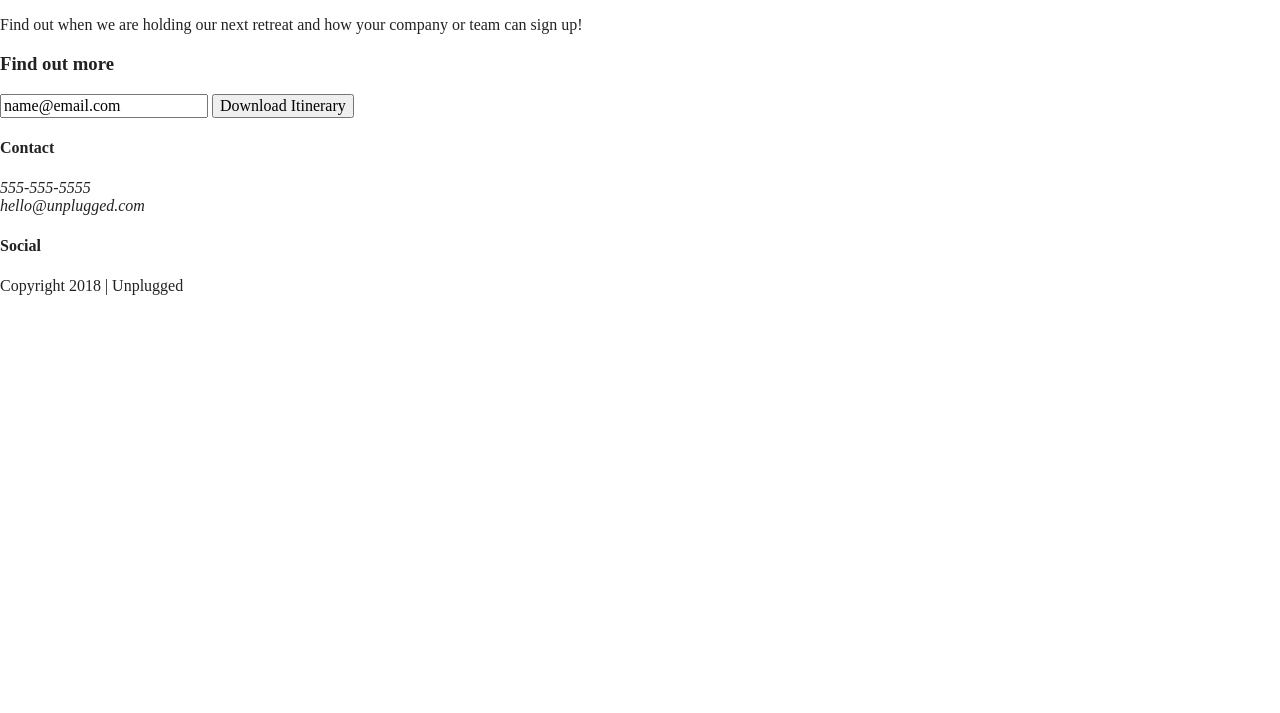
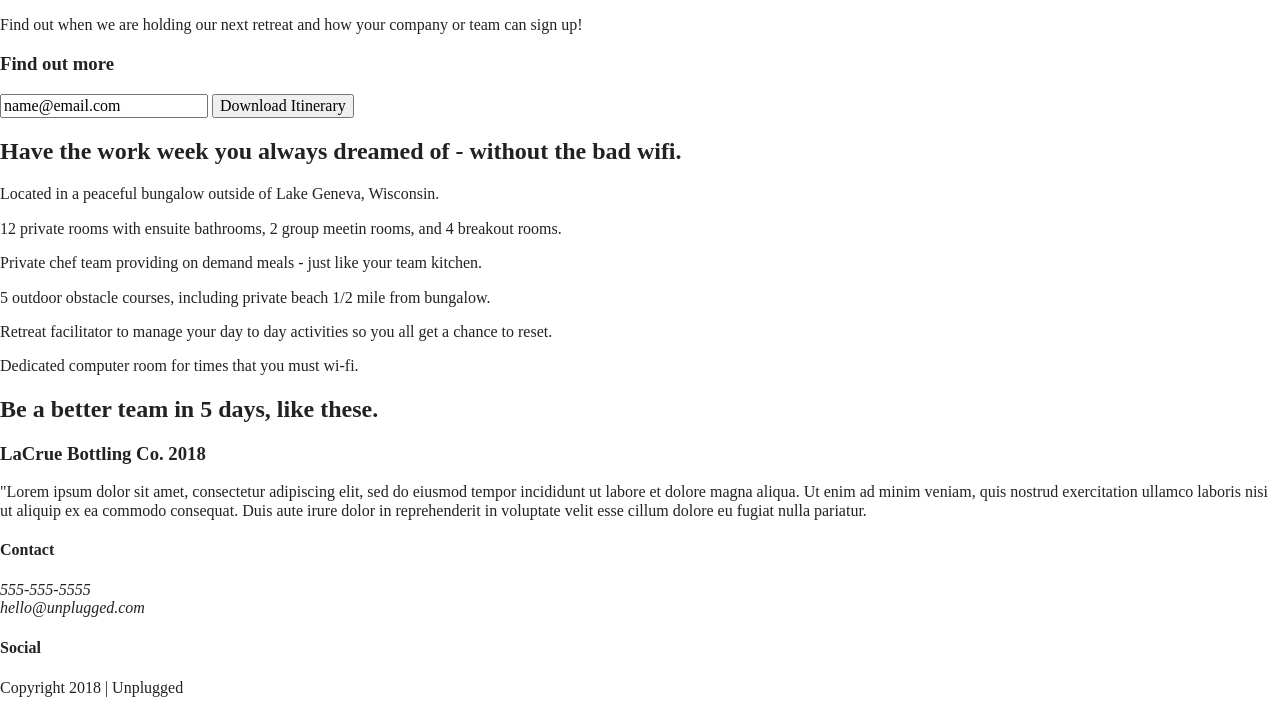
Before and after one commit to Whitehurst87/unplugged-website-project, a website built with Parcel: page index.html in a window 1280 px wide. Shown: the part 176-889 px from the top of the page. Before the commit the page ends 800 px from the top, so only its background shows below. Built offline with nearby package versions, Linux system fonts and the light colour scheme.

Commit message:
added features and reviews

```diff
--- a/index.html
+++ b/index.html
@@ -65,6 +65,73 @@
       </div>
     </aside>
 
+    <section class="features">
+      <div class="content-wrapper">
+        <h2>Have the work week you always dreamed of - without the bad wifi.</h2>
+        <article>
+        <p class="fontawesome-icon"></p>
+        <p class="features-item-description"> Located in a peaceful bungalow outside of
+          Lake Geneva, Wisconsin.</p>
+        </article>
+
+        <article>
+          <p class="fontawesome-icon"></p>
+          <p class="features-item-description"> 12 private rooms with ensuite bathrooms,
+            2 group meetin rooms, and 4 breakout rooms.
+          </p>
+        </article>
+
+        <article>
+          <p class="fontawesome-icon"></p>
+          <p class="features-item-description"> Private chef team providing on demand meals -
+             just like your team kitchen.
+          </p>
+        </article>
+
+        <article>
+          <p class="fontawesome-icon"></p>
+          <p class="features-item-description"> 5 outdoor obstacle courses, including
+             private beach 1/2 mile from bungalow.
+          </p>
+        </article>
+
+        <article>
+          <p class="fontawesome-icon"></p>
+          <p class="features-item-description"> Retreat facilitator to manage your day to day
+            activities so you all get a chance to reset.
+          </p>
+        </article>
+
+        <article>
+          <p class="fontawesome-icon"></p>
+          <p class="features-item-description"> Dedicated computer room for times that
+            you must wi-fi.
+          </p>
+        </article>
+      </div>
+    </section>
+
+
+<section class="reviews">
+  <div class="content-wrapper">
+    <h2>Be a better team in 5 days, like these.</h2>
+    <article>
+      <div>
+        <h3>LaCrue Bottling Co. 2018</h3>
+        <p>
+          "Lorem ipsum dolor sit amet, consectetur adipiscing elit, sed do
+          eiusmod tempor incididunt ut labore et dolore magna aliqua. Ut enim
+          ad minim veniam, quis nostrud exercitation ullamco laboris nisi ut
+          aliquip ex ea commodo consequat. Duis aute irure dolor
+          in reprehenderit in voluptate velit esse cillum
+          dolore eu fugiat nulla pariatur.
+        </p>
+      </div>
+    </article>
+
+  </div>
+</section>
+
 
   </main>
 
```
